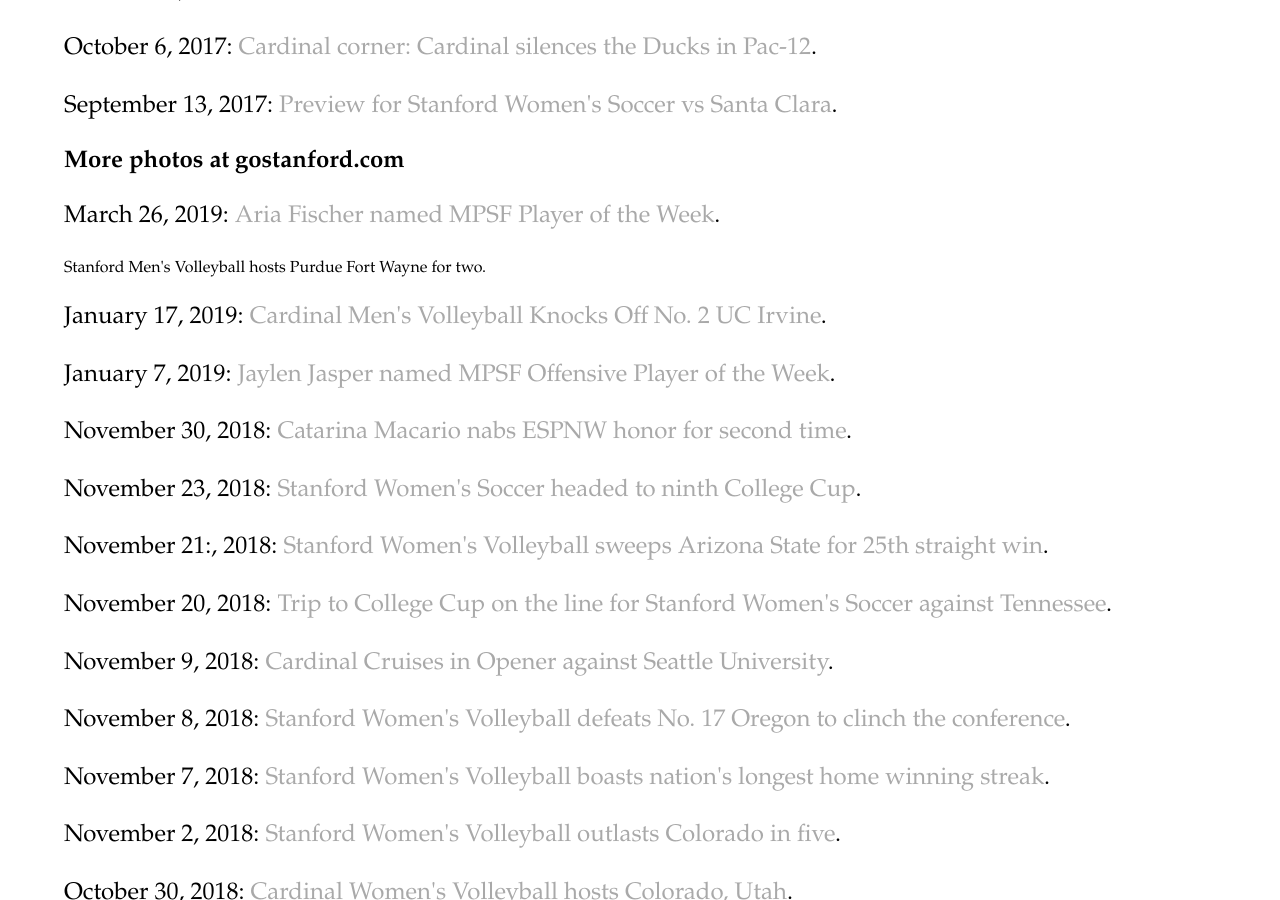
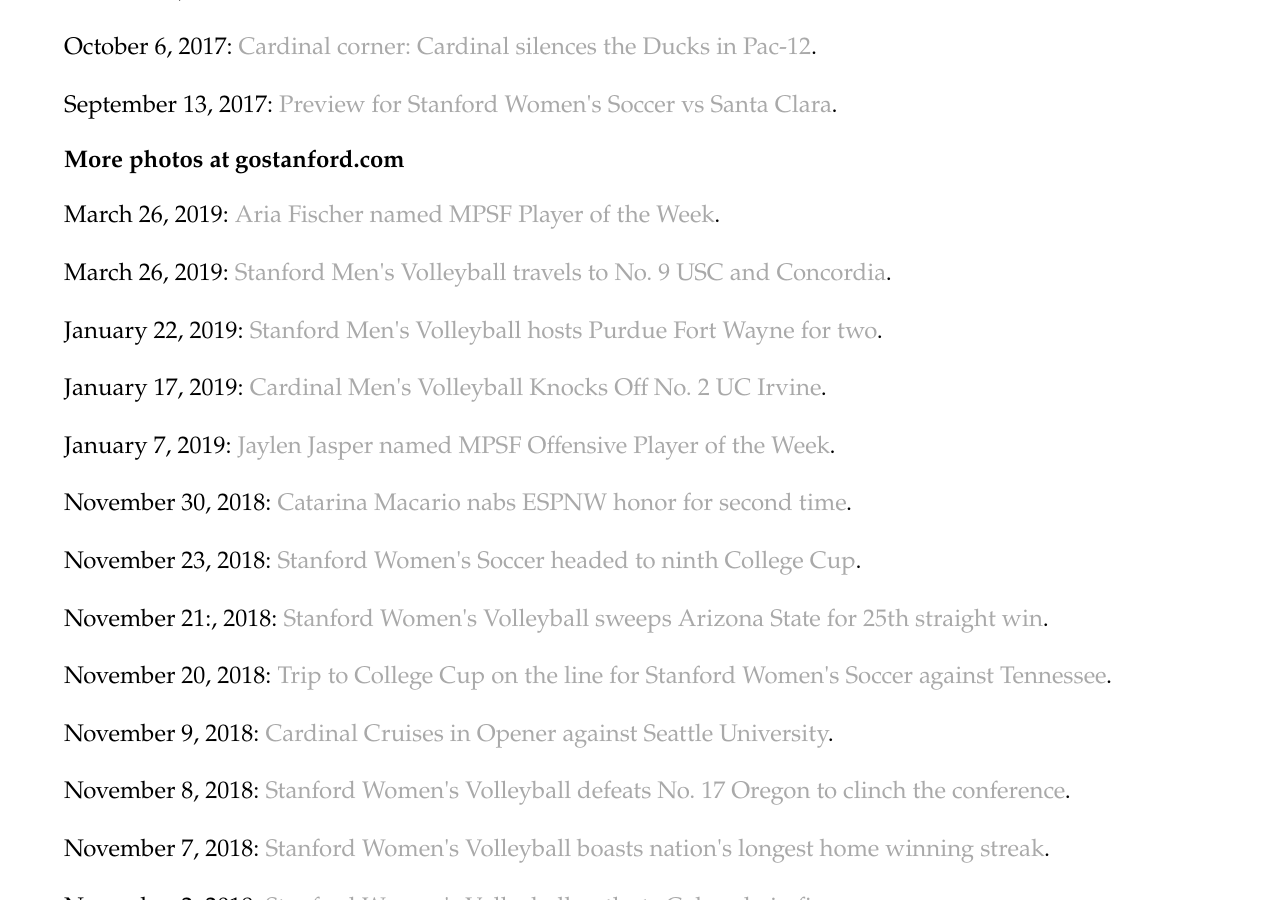
Before and after one commit to echang17/echang17.github.io, a Jekyll site: the page built from links_full/index.html, in a window 1280 px wide and 900 px high, scrolled down 538 px. Built offline with Jekyll 4.4.1, drawn with Linux system fonts in a browser that asks for light colours.

Commit message:
Update index.html

```diff
--- a/links_full/index.html
+++ b/links_full/index.html
@@ -14,7 +14,8 @@
 <p></p>
 <h2>More photos at gostanford.com</h2>
     <p>March 26, 2019: <a href="https://gostanford.com/news/2019/3/26/womens-water-polo-did-a-bit-of-everything.aspx">Aria Fischer named MPSF Player of the Week</a>.</p>
-    <January 22, 2019: <a href="https://gostanford.com/news/2019/1/22/mens-volleyball-homestand-concludes.aspx">Stanford Men's Volleyball hosts Purdue Fort Wayne for two</a>.</p>
+    <p>March 26, 2019: <a href="https://gostanford.com/news/2019/3/26/mens-volleyball-mpsf-play-resumes.aspx">Stanford Men's Volleyball travels to No. 9 USC and Concordia</a>.</p>
+    <p>January 22, 2019: <a href="https://gostanford.com/news/2019/1/22/mens-volleyball-homestand-concludes.aspx">Stanford Men's Volleyball hosts Purdue Fort Wayne for two</a>.</p>
     <p>January 17, 2019: <a href="https://gostanford.com/news/2019/1/18/mens-volleyball-card-knocks-off-no-2-uci.aspx">Cardinal Men's Volleyball Knocks Off No. 2 UC Irvine</a>.</p>
     <p>January 7, 2019: <a href="https://gostanford.com/news/2019/1/7/mens-volleyball-jasper-recognized.aspx">Jaylen Jasper named MPSF Offensive Player of the Week</a>.</p>
     <p>November 30, 2018: <a href="https://gostanford.com/news/2018/11/30/womens-soccer-player-of-the-year.aspx">Catarina Macario nabs ESPNW honor for second time</a>.</p>
```
